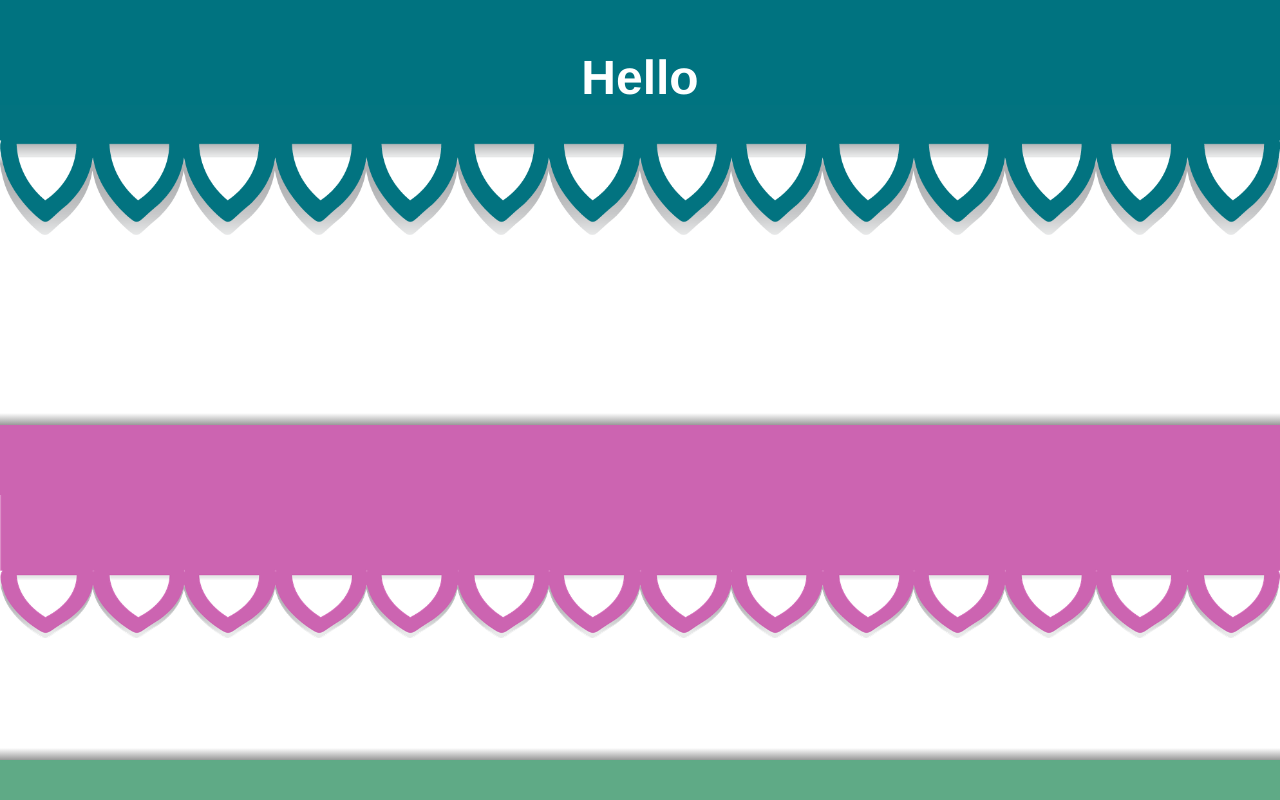
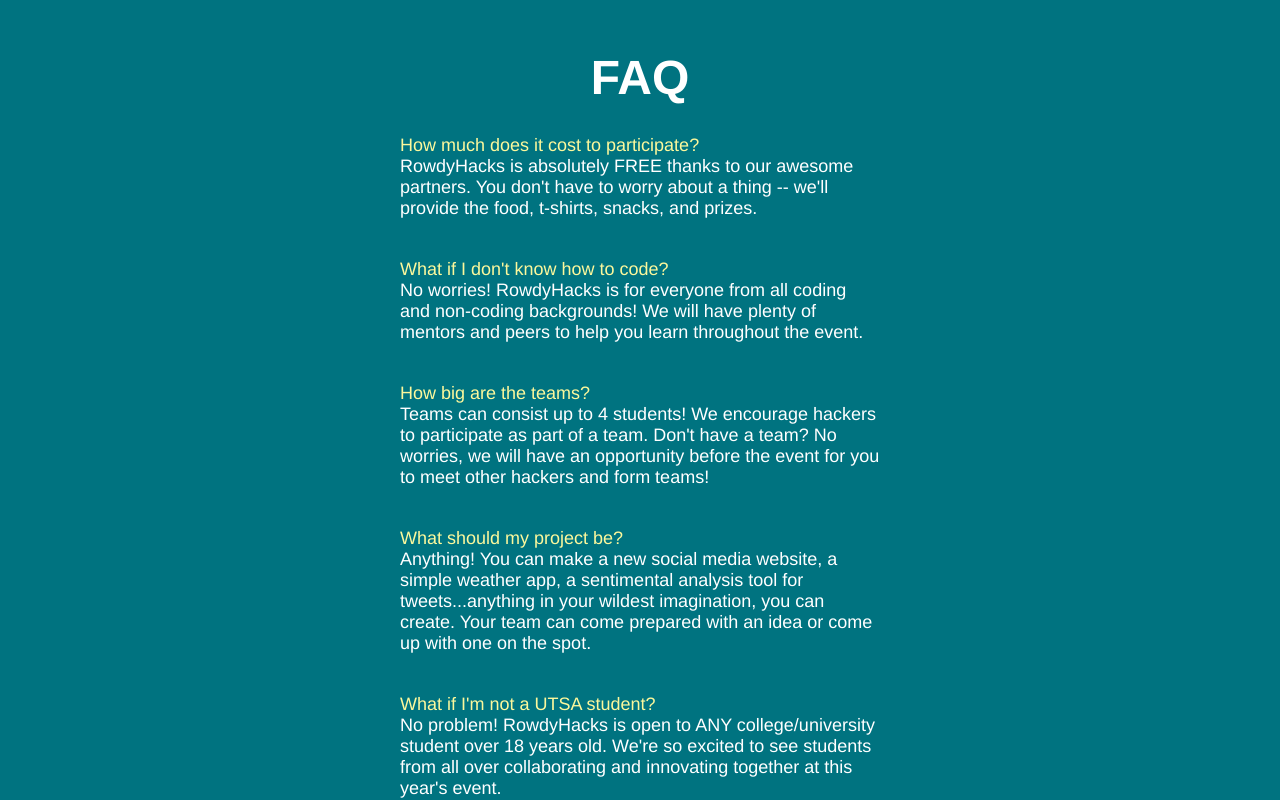
Before and after one commit to LeonY1/rowdyhacks.org, a React (Create React App) app: page / in a window 1280 px wide. Shown: the part 1640-2440 px from the top of the page. Built offline with nearby package versions, Linux system fonts and the light colour scheme.

Commit message:
Finished Basic Version of FAQ

```diff
--- a/src/sections/FAQ/FAQSection.tsx
+++ b/src/sections/FAQ/FAQSection.tsx
@@ -1,22 +1,43 @@
 import React from "react";
 import SectionBlock from "../../components/SectionDividers/SectionBlock";
-import { FAQTitleWrapper } from "./FAQStyle";
+import {
+  FAQTitleWrapper,
+  FAQContentWrapper,
+  FAQQuestionWrapper,
+  FAQAnswerWrapper,
+  FAQQuestionMargin
+} from "./FAQStyle";
+import { FAQQuestions, FAQAnswers } from "../SectionConstant";
 
 function FAQSection() {
   return (
     <SectionBlock sectionNumber={2}>
       {{
         title: FAQTitle,
-        content: () => {
-          return <div></div>;
-        }
+        content: FAQContent
       }}
     </SectionBlock>
   );
 }
 
 const FAQTitle: React.FC = () => {
-  return <FAQTitleWrapper>Hello</FAQTitleWrapper>;
+  return <FAQTitleWrapper>FAQ</FAQTitleWrapper>;
+};
+
+const FAQContent: React.FC = () => {
+  return (
+    <FAQContentWrapper>
+      {FAQQuestions.map((value, index) => {
+        return (
+          <>
+            <FAQQuestionWrapper>{value}</FAQQuestionWrapper>
+            <FAQAnswerWrapper>{FAQAnswers[index]}</FAQAnswerWrapper>
+            {index < FAQQuestions.length - 1 ? <FAQQuestionMargin /> : null}
+          </>
+        );
+      })}
+    </FAQContentWrapper>
+  );
 };
 
 export default FAQSection;
--- a/src/sections/FAQ/FAQStyle.tsx
+++ b/src/sections/FAQ/FAQStyle.tsx
@@ -5,6 +5,37 @@
   font-weight: 700;
   color: #ffffff;
   font-size: 48px;
+  margin-bottom: 30px;
 `;
 
-export { FAQTitleWrapper };
+const FAQContentWrapper = styled.div`
+  display: flex;
+  align-items: flex-start;
+  flex-direction: column;
+  justify-content: space-evenly;
+  margin: 0px 400px;
+  font-size: 18px;
+  font-family: Helvetica;
+`;
+
+const FAQQuestionWrapper = styled.div`
+  color: #fcf89c;
+`;
+
+const FAQAnswerWrapper = styled.div`
+  color: #ffffff;
+  text-align: left;
+  margin-bottom: 20px;
+`;
+
+const FAQQuestionMargin = styled.div`
+  height: 20px;
+`;
+
+export {
+  FAQTitleWrapper,
+  FAQContentWrapper,
+  FAQQuestionWrapper,
+  FAQAnswerWrapper,
+  FAQQuestionMargin
+};
--- a/src/sections/SectionConstant.ts
+++ b/src/sections/SectionConstant.ts
@@ -5,13 +5,30 @@
 const AboutTextBlock3: string =
   "We believe that inclusion and diversity bring forth the most creative ideas, so we welcome all disciplines and backgrounds";
 
-const MissionTitle: string = "Hello Mission";
+const MissionTitle: string = "Our Mission";
 
-const MissionText: string = "Mission Text";
+const MissionText: string =
+  "RowdyHacks aims to cultivate the technology culture and community in San Antonio and southern Texas by enriching the technical knowledge with students of unique and diverse talents by bringing together all disciplines";
 
-const FAQTitle: string = "FAQ";
+const FAQQuestions: Array<string> = [
+  "How much does it cost to participate?",
+  "What if I don't know how to code?",
+  "How big are the teams?",
+  "What should my project be?",
+  "What if I'm not a UTSA student?",
+  "What should I bring?",
+  "What if this FAQ didn't answer my question?"
+];
 
-const FAQText: string = "FAQ text";
+const FAQAnswers: Array<string> = [
+  "RowdyHacks is absolutely FREE thanks to our awesome partners. You don't have to worry about a thing -- we'll provide the food, t-shirts, snacks, and prizes.",
+  "No worries! RowdyHacks is for everyone from all coding and non-coding backgrounds! We will have plenty of mentors and peers to help you learn throughout the event.",
+  "Teams can consist up to 4 students! We encourage hackers to participate as part of a team. Don't have a team? No worries, we will have an opportunity before the event for you to meet other hackers and form teams!",
+  "Anything! You can make a new social media website, a simple weather app, a sentimental analysis tool for tweets...anything in your wildest imagination, you can create. Your team can come prepared with an idea or come up with one on the spot.",
+  "No problem! RowdyHacks is open to ANY college/university student over 18 years old. We're so excited to see students from all over collaborating and innovating together at this year's event.",
+  "Any hardware you plan on using for the project -- your laptop, charger, portable mouse, phone, Raspberry Pi, VR headset, robots, etc. You might also want to bring a change of clothes and toiletries.",
+  "Please e-mail team@rowdyhacks.org. We will get back to you and give you the best support."
+];
 
 export {
   AboutTextBlock1,
@@ -19,6 +36,6 @@
   AboutTextBlock3,
   MissionTitle,
   MissionText,
-  FAQTitle,
-  FAQText
+  FAQQuestions,
+  FAQAnswers
 };
```
